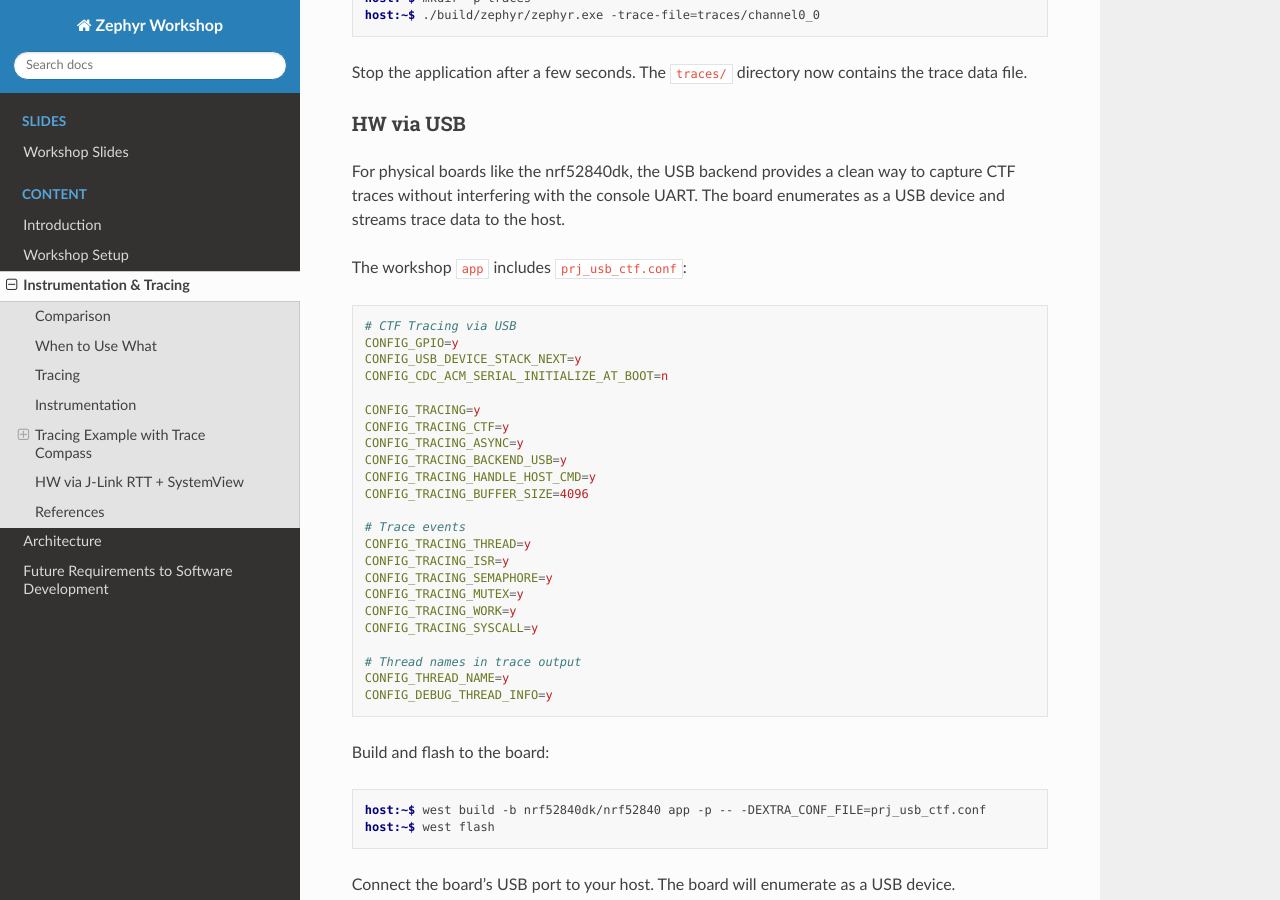
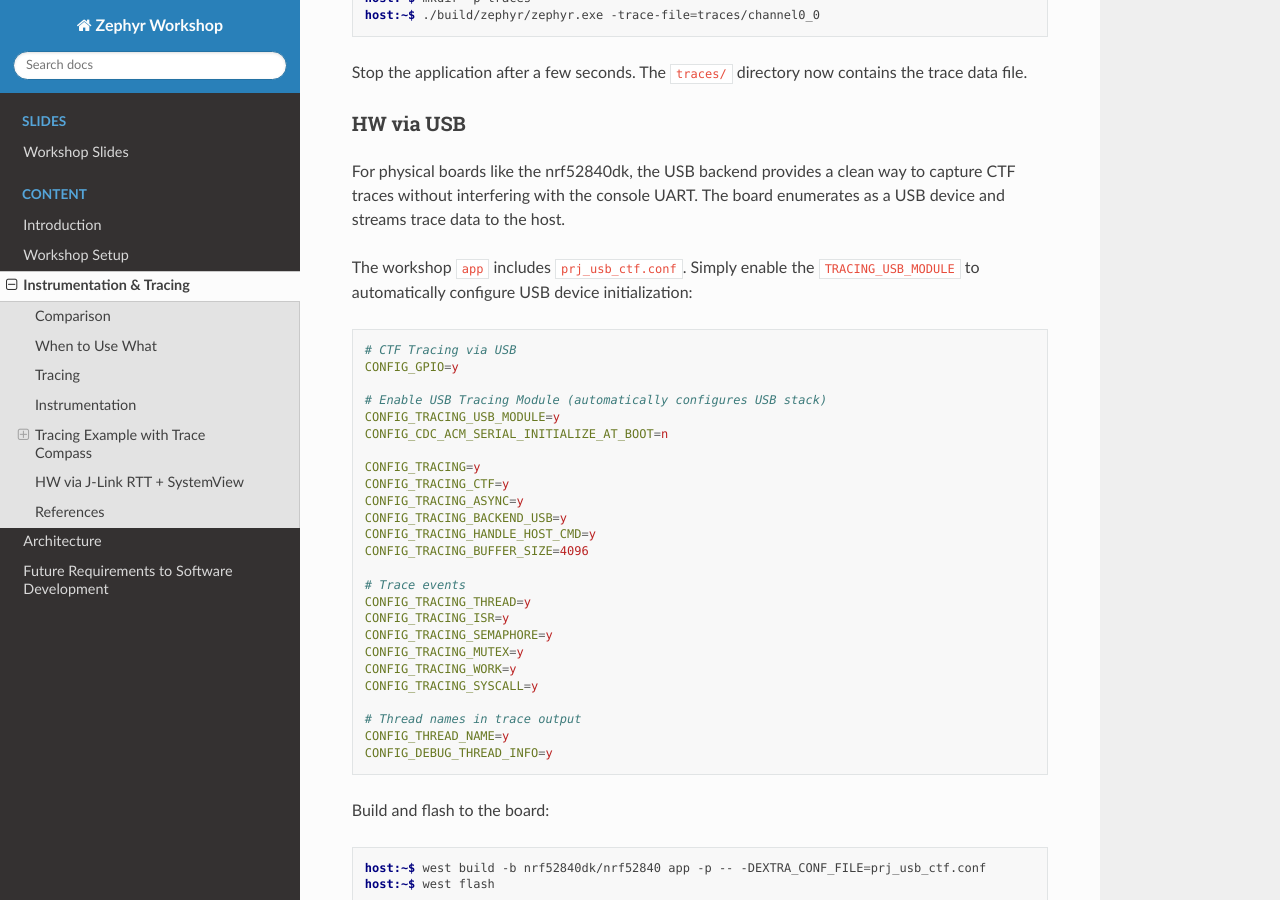
Before and after one commit to jonas-rem/zephyr-workshop, a Sphinx documentation site: the page built from doc/src/tracing.rst, in a window 1280 px wide and 900 px high, scrolled down 7724 px. Built offline with Sphinx 7.4.7 and the Read the Docs theme 3.1.0, drawn with Linux system fonts in a browser that asks for light colours; pages that are not in the unit, such as notebooks, are missing from menus.

Commit message:
doc: optimize tracing via usb
Signed-off-by: Jonas Remmert <j.remmert@mailbox.org>

```diff
--- a/doc/src/tracing.rst
+++ b/doc/src/tracing.rst
@@ -316,13 +316,16 @@ For physical boards like the nrf52840dk, the USB backend provides a clean way
 to capture CTF traces without interfering with the console UART. The board
 enumerates as a USB device and streams trace data to the host.
 
-The workshop ``app`` includes ``prj_usb_ctf.conf``:
+The workshop ``app`` includes ``prj_usb_ctf.conf``. Simply enable the
+``TRACING_USB_MODULE`` to automatically configure USB device initialization:
 
 .. code-block:: cfg
 
    # CTF Tracing via USB
    CONFIG_GPIO=y
-   CONFIG_USB_DEVICE_STACK_NEXT=y
+
+   # Enable USB Tracing Module (automatically configures USB stack)
+   CONFIG_TRACING_USB_MODULE=y
    CONFIG_CDC_ACM_SERIAL_INITIALIZE_AT_BOOT=n
 
    CONFIG_TRACING=y
```
